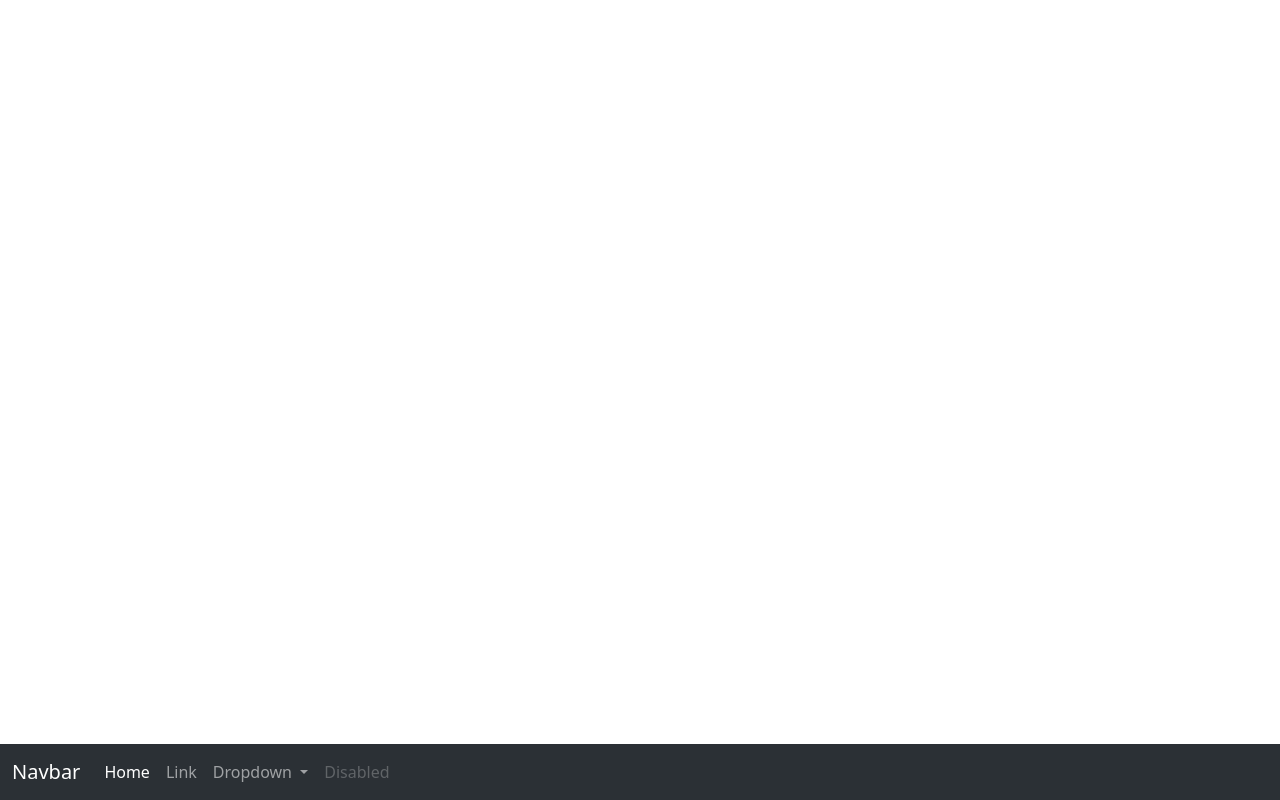
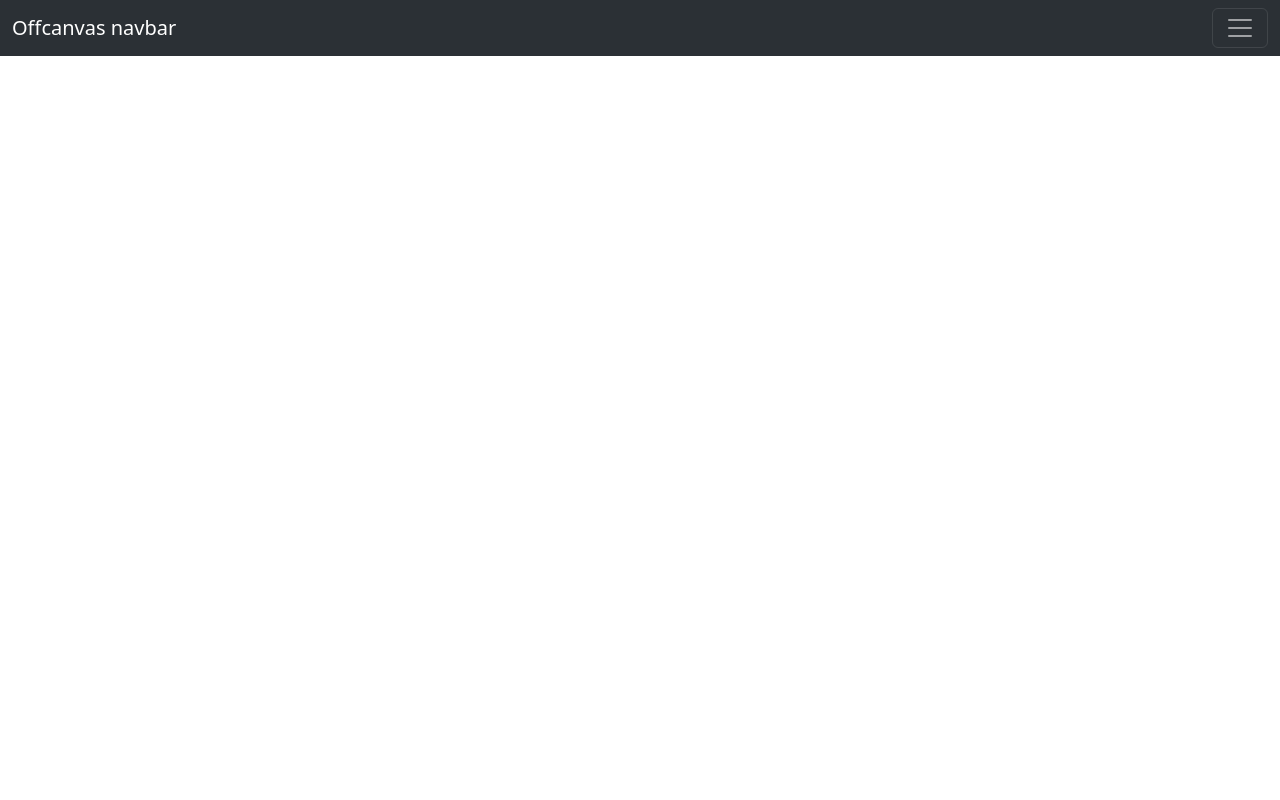
Before and after one commit to santanderelias/xapp, a plain HTML site: page index.html in a window 1280 px wide. Drawn offline with nearby package versions, Linux system fonts and the light colour scheme.

Commit message:
small tweaks

```diff
--- a/index.html
+++ b/index.html
@@ -9,14 +9,19 @@
   </head>
   <body>
 
-    <nav class="navbar bg-dark navbar-expand-lg bg-body-tertiary fixed-bottom" data-bs-theme="dark">
+    <nav class="navbar bg-dark bg-body-tertiary fixed-top" data-bs-theme="dark">
         <div class="container-fluid">
-          <a class="navbar-brand" href="#">Navbar</a>
-          <button class="navbar-toggler" type="button" data-bs-toggle="collapse" data-bs-target="#navbarSupportedContent" aria-controls="navbarSupportedContent" aria-expanded="false" aria-label="Toggle navigation">
+          <a class="navbar-brand" href="#">Offcanvas navbar</a>
+          <button class="navbar-toggler" type="button" data-bs-toggle="offcanvas" data-bs-target="#offcanvasNavbar" aria-controls="offcanvasNavbar" aria-label="Toggle navigation">
             <span class="navbar-toggler-icon"></span>
           </button>
-          <div class="collapse navbar-collapse" id="navbarSupportedContent">
-            <ul class="navbar-nav me-auto mb-2 mb-lg-0">
+          <div class="offcanvas offcanvas-end" tabindex="-1" id="offcanvasNavbar" aria-labelledby="offcanvasNavbarLabel">
+            <div class="offcanvas-header">
+              <h5 class="offcanvas-title" id="offcanvasNavbarLabel">Offcanvas</h5>
+              <button type="button" class="btn-close" data-bs-dismiss="offcanvas" aria-label="Close"></button>
+            </div>
+            <div class="offcanvas-body">
+              <ul class="navbar-nav justify-content-end flex-grow-1 pe-3">
                 <li class="nav-item">
                   <a class="nav-link active" aria-current="page" href="#">Home</a>
                 </li>
@@ -30,14 +35,18 @@
                   <ul class="dropdown-menu">
                     <li><a class="dropdown-item" href="#">Action</a></li>
                     <li><a class="dropdown-item" href="#">Another action</a></li>
-                  <li><hr class="dropdown-divider"></li>
+                    <li>
+                      <hr class="dropdown-divider">
+                    </li>
                     <li><a class="dropdown-item" href="#">Something else here</a></li>
                   </ul>
                 </li>
-              <li class="nav-item">
-                <a class="nav-link disabled" aria-disabled="true">Disabled</a>
-              </li>
               </ul>
+              <form class="d-flex mt-3" role="search">
+                <input class="form-control me-2" type="search" placeholder="Search" aria-label="Search">
+                <button class="btn btn-outline-success" type="submit">Search</button>
+              </form>
+            </div>
           </div>
         </div>
       </nav>
```
Lines whose indentation alone changed are shown as unchanged.
